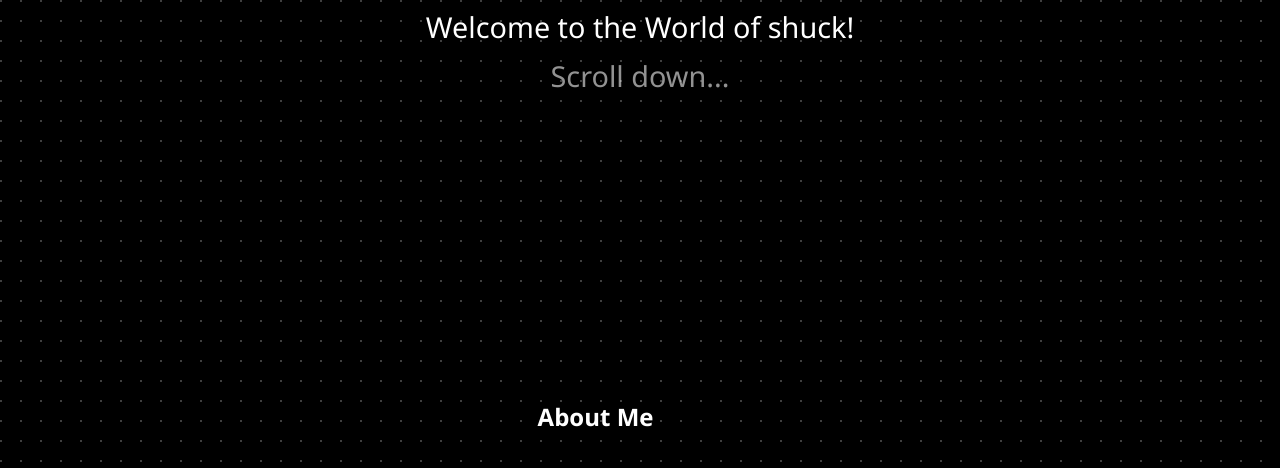
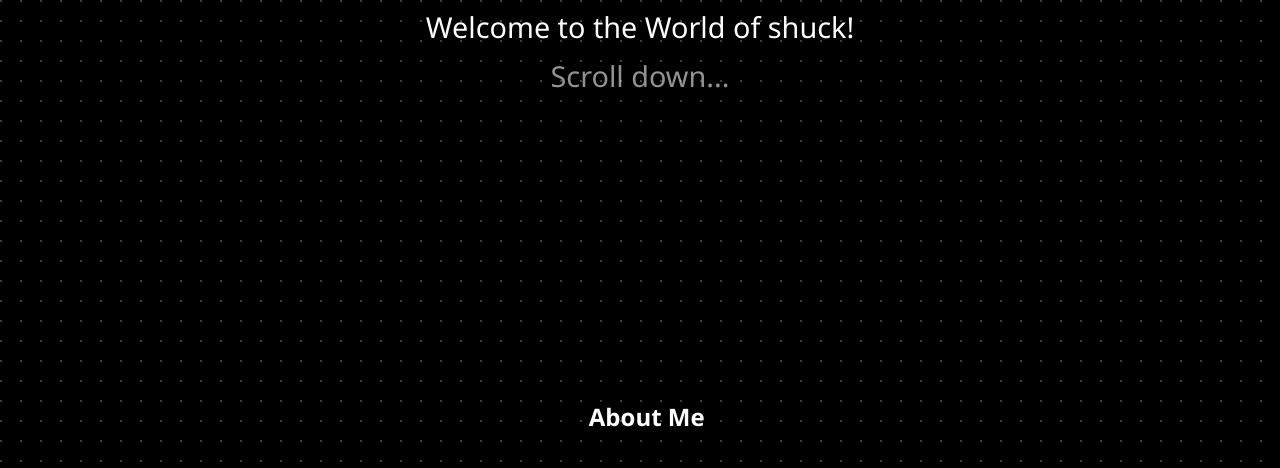
Before and after one commit to shuck-hh/worldofshuck, a plain HTML site: page index.html in a window 1280 px wide. Shown: the part 420-888 px from the top of the page. Drawn offline with Linux system fonts and the light colour scheme; no server answers; grey boxes are pictures that could not be loaded.

Commit message:
Better Heading centering
For whatever reason, I can't center h1s with text-align. So I'm doing it with vw

```diff
--- a/index.css
+++ b/index.css
@@ -40,7 +40,7 @@ body {
     display: flex;
     text-align: center;
     align-self: center;
-    margin-left: 42vw;
+    margin-left: 46vw;
 }
 
 /* Header */
```
